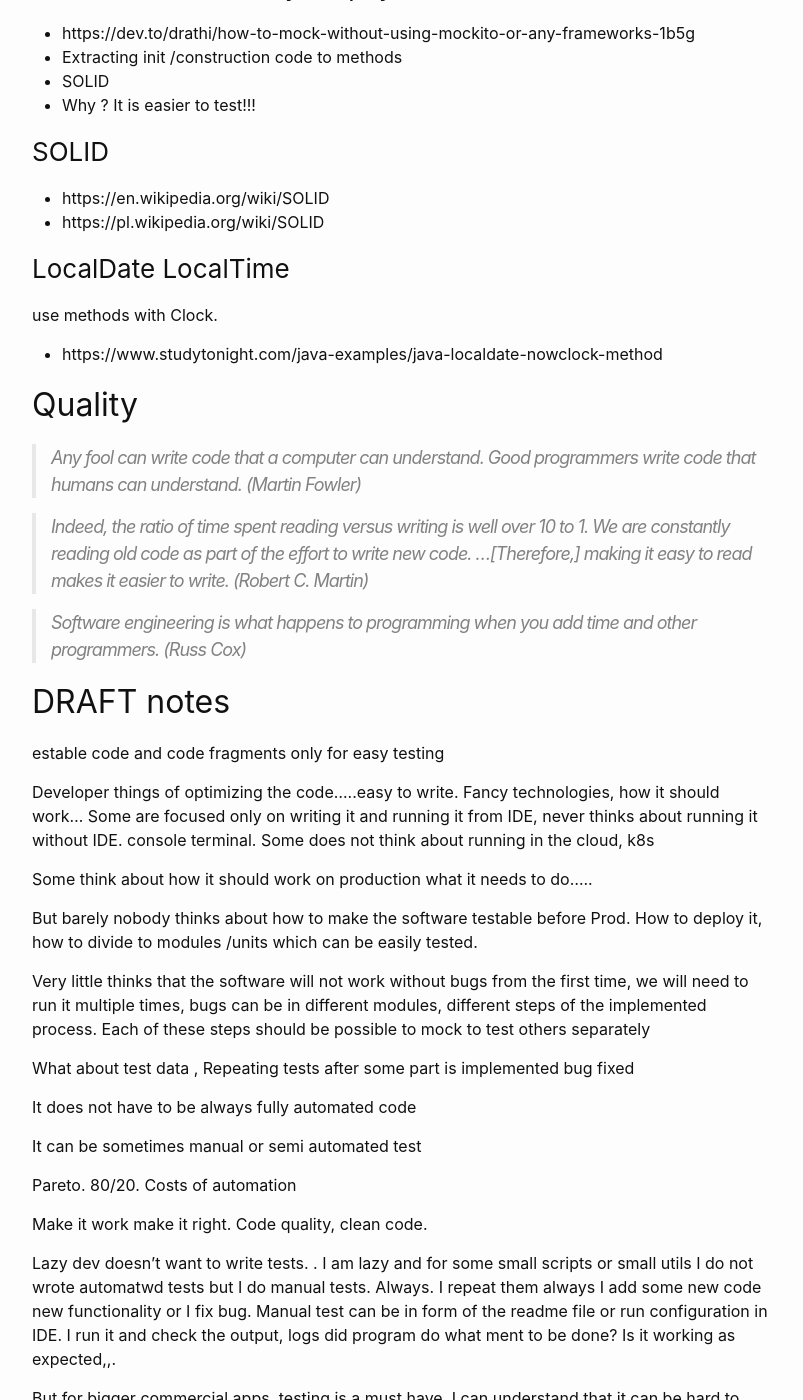
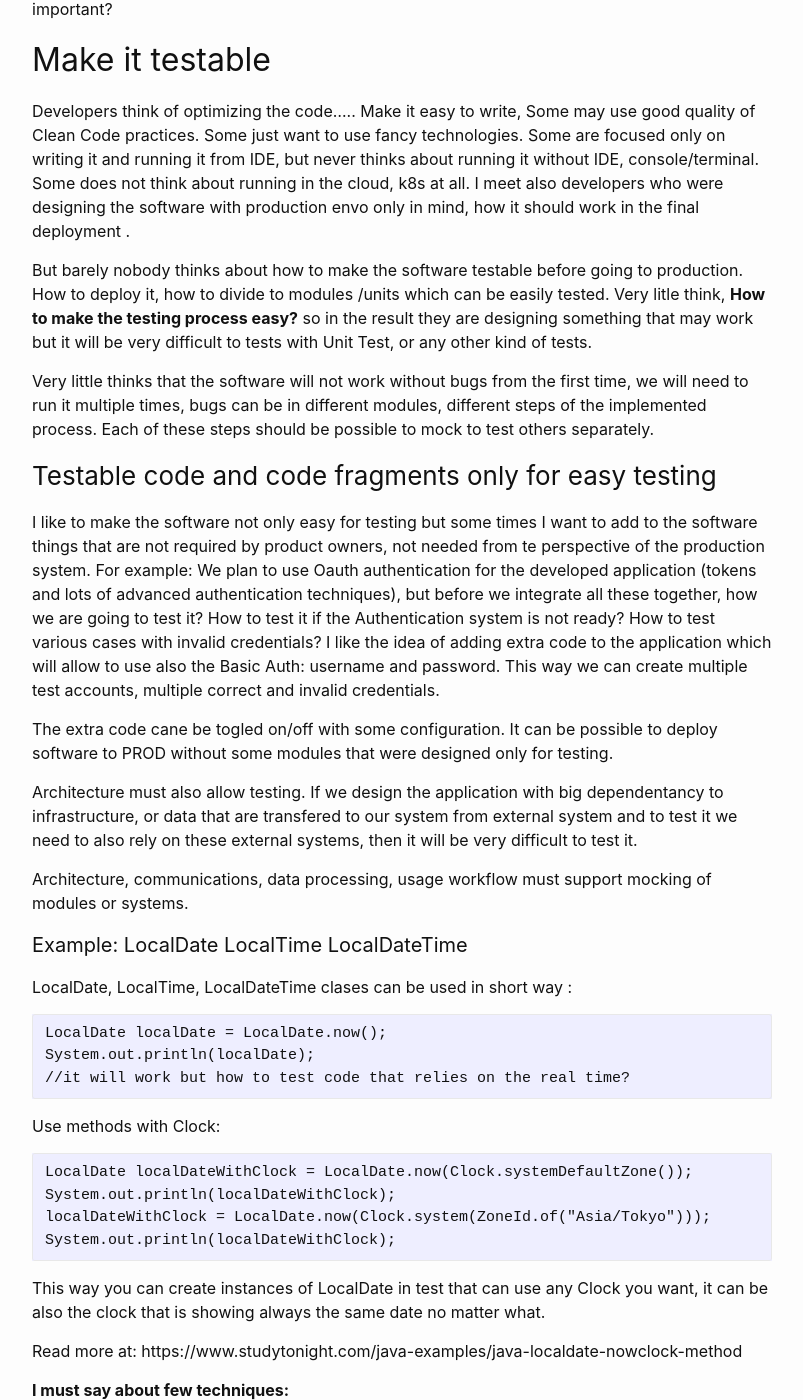
Before and after one commit to jacekkowalczyk82/jacekkowalczyk82.github.io, a Jekyll site: the page built from _posts/2024-06-26-software-quality-and-testing-essay.md, in a window 1280 px wide and 1400 px high, scrolled down 3306 px. Shown: the whole window, without its empty margins (238-1041 px from the left). Built offline with Jekyll 4.4.1, drawn with Linux system fonts in a browser that asks for light colours; some of the changed text lies outside the part shown.

Commit message:
_posts/2024-06-26-software-quality-and-testing-essay.md

````diff
--- a/_posts/2024-06-26-software-quality-and-testing-essay.md
+++ b/_posts/2024-06-26-software-quality-and-testing-essay.md
@@ -8,43 +8,49 @@ tags: [java,software,quality,tests,testings]
 
 # Essay about Software Quality and Testing
 
-Recently I noticed  something that make me sad. I noticed that Developers do not want to write tests. Maybe not all, maybe only some of them... but ....
+Recently I noticed something that make me sad. I noticed that developers do not want to write tests. Maybe not all, maybe only some of them... but ....
+
+## Quality
+
+I will start with some quotations of IT authorities.
+
+> Any fool can write code that a computer can understand. Good programmers write code that humans can understand. (Martin Fowler)
+
+> Indeed, the ratio of time spent reading versus writing is well over 10 to 1. We are constantly reading old code as part of the effort to write new code. ...[Therefore,] making it easy to read makes it easier to write. (Robert C. Martin)
+
+> Software engineering is what happens to programming when you add time and other programmers. (Russ Cox)
+
 
 
 ## Rules and laws
 
 Every software engineer probably heard about the Good Chep Fast triangle -  You can pick only 2 of 3.
 
-![Good-Cheap-Fast](/assets/images/d4fa412bc99a5d8f571cce04a61fac83.png)
+
+![Good-Cheap-Fast](/assets/images/d4fa412bc99a5d8f571cce04a61fac83.png)(I do not remember where I found this image.)
 
 I always say the we should always pick Good (in terms of Quality) and one of the others corners.
 
 I also believed that every person, software engineers, testers, product owners, project managers in every IT software company knows this relation of costs of fixing bugs during the Software Development Live Cycle.
 
-![cost-of-defects-in-SDLC](/assets/images/cost-of-defects-in-SDLC.png) (Picture  from page:
+![cost-of-defects-in-SDLC](/assets/images/cost-of-defects-in-SDLC.png) (Picture from:
 https://www.functionize.com/blog/the-cost-of-finding-bugs-later-in-the-sdlc)
 
 Now I am not so sure about the last....
 
-Another rule, that I want to mention is the 80/20 rule - Pareto Principle https://en.wikipedia.org/wiki/Pareto_principle .
+Another rule, that I want to mention is the 80/20 rule - Pareto Principle (https://en.wikipedia.org/wiki/Pareto_principle) .
 
 Some can say that they do not belive this kind of laws, like: Pareto rule, or Murphy's law (https://en.wikipedia.org/wiki/Murphy%27s_law).
 Some can say it is just a theory and not real law.
 
-I must say that all these years spent in IT endustry taught me that it is real. It happend to me very often that after implementing 80% of functionality or 80% of tasks that were planned for Scrum Sprint, I am finding out that the last 20% of work needs 5 times more time. All planning goes to trash. The same happens with planning work for implementing the main code and  adding tests for it. I t happend for me also many times that I implementd the main code in few hours and to cover this code with tests (happy path plus some corner/edge cases) I needed few more days.
+I must say that all these years spent in IT endustry taught me that it is real. It happend to me very often that after implementing 80% of functionality or 80% of tasks that were planned for Scrum Sprint, I am finding out that the last 20% of work needs 5 times more time. All planning goes to trash. The same happens with planning work for implementing the main code and  adding tests for it. It happend for me also many times that I implementd the main code in few hours and to cover this code with tests (happy path plus some corner/edge cases) I needed few more days.
 
-### Pareto Rule 80 / 20
+Why I am saying about all these? Simply, we should take this into account when planning work related. We need to resever lots of time for development and more for testing, we need to reserve some time for simple things and more for complex. Otherwise we will deliver to Production on time but it will by buggy as hell. I would not like to maintains such production system.
 
-* 80 % of work is done in 20 % of time
-* the rest 20 % of work needs 80 % of time to finish it.
+### Pareto Rule 80/20
 
-### Entropy, Chaos Theory, Murphy's law
-
-* https://en.wikipedia.org/wiki/Chaos_theory
-
-> Software entropy is the risk that changing existing software will result in unexpected problems, unmet objectives, or both. Although negligible when software is first created, software entropy grows with each development iteration.
-
-> Anything that can go wrong will go wrong.
+* 80% of work is done in 20% of time
+* the rest 20% of work needs 80% of time to finish it.
 
 ### Happy Path bs Edge cases
 
@@ -55,7 +61,13 @@ I must say that all these years spent in IT endustry taught me that it is real.
 * In reality it can be 95 / 5.
 
 
+### Entropy, Chaos Theory, Murphy's law
 
+* https://en.wikipedia.org/wiki/Chaos_theory
+
+> Software entropy is the risk that changing existing software will result in unexpected problems, unmet objectives, or both. Although negligible when software is first created, software entropy grows with each development iteration.
+
+> Anything that can go wrong will go wrong.
 
 ## TDD
 
@@ -68,11 +80,53 @@ If TDD is not working in real life so what to do, how to bring more quality to c
 
 ## Make it testable
 
+Developers think of optimizing the code..... Make it easy to write, Some may use good quality of Clean Code practices. Some just want to use fancy technologies. Some are focused only on writing it and running it from IDE, but never thinks about running it without IDE, console/terminal. Some does not think about running in the cloud, k8s at all. I meet also developers who were designing the software with production envo only in mind, how it should work in the final deployment .
+
+But barely nobody thinks about how to make the software testable before going to production. How to deploy it, how to divide to modules /units which can be easily tested. Very litle think, **How to make the testing process easy?** so in the result they are designing something that may work but it will be very difficult to tests with Unit Test, or any other kind of tests.
+
+Very little thinks that the software will not work without bugs from the first time, we will need to run it multiple times, bugs can be in different modules, different steps of the implemented process.
+Each of these steps should be possible to mock to test others separately.
+
+### Testable code and code fragments only for easy testing
+
+I like to make the software not only easy for testing but some times I want to add to the software things that are not required by product owners, not needed from te perspective of the production system. For example: We plan to use Oauth authentication for the developed application (tokens and lots of advanced authentication techniques), but before we integrate all these together, how we are going to test it? How to test it if the Authentication system is not ready? How to test various cases with invalid credentials? I like the idea of adding extra code to the application which will allow to use also the Basic Auth: username and password. This way we can create multiple test accounts, multiple correct and invalid credentials.
+
+The extra code cane be togled on/off with some configuration. It can be possible to deploy software to PROD without some modules that were designed only for testing.
+
+Architecture must also allow testing. If we design the application with big dependentancy to infrastructure, or data that are transfered to our system from external system and to test it we need to also rely on these external systems, then it will be very difficult to test it.
+
+Architecture, communications, data processing, usage workflow must support mocking of modules or systems.
+
+
+#### Example: LocalDate LocalTime LocalDateTime
+
+LocalDate, LocalTime, LocalDateTime clases can be used in short way :
+
+```
+LocalDate localDate = LocalDate.now();
+System.out.println(localDate);
+//it will work but how to test code that relies on the real time?
+```
+
+Use methods with Clock:
+
+```
+LocalDate localDateWithClock = LocalDate.now(Clock.systemDefaultZone());
+System.out.println(localDateWithClock);
+localDateWithClock = LocalDate.now(Clock.system(ZoneId.of("Asia/Tokyo")));
+System.out.println(localDateWithClock);
+```
+
+This way you can create instances of LocalDate in test that can use any Clock you want, it can be also the clock that is showing always the same date no matter what.
+
+Read more at: https://www.studytonight.com/java-examples/java-localdate-nowclock-method
+
+
+**I must say about few techniques:**
+
 * Composition over inheritance
 * SOLID
 * Mocks
-
-
 
 
 ### Composition over inheritance
@@ -87,116 +141,79 @@ If TDD is not working in real life so what to do, how to bring more quality to c
 
 ### Plain Mocks with Polymorphysm
 
-* https://dev.to/drathi/how-to-mock-without-using-mockito-or-any-frameworks-1b5g
-* Extracting init /construction code to methods
-* SOLID
-* Why ? It is easier to test!!!
+Before mockito library was invented there were techniques that allow to design the code in teh way that some pieces of it can be mocked. You can read more about this here: https://dev.to/drathi/how-to-mock-without-using-mockito-or-any-frameworks-1b5g
+
+The basic rule, I learned is to extract init /construction code to methods, so we can then overwrite them in the child classes.
+SOLID rules help to make code that is easy for mocking and for testing.
 
 
 ### SOLID
+
+Good developers should know, and the best of them should even use it daily. This very know principle of writing the Clean Code.
 
 * https://en.wikipedia.org/wiki/SOLID
 * https://pl.wikipedia.org/wiki/SOLID
 
 
+## Test Data
 
-### LocalDate LocalTime
+What about test data? All systems are working with some data. We should prepare a lot of test data, for all stage environments before PROD (DEV, TEST, PREPROD or what ever naming you are using).
 
-use methods with Clock.
+## Automated vs manual
+
+During the whole development process of the software we will need to repeat tests many times, do some regressions. It is good to have automated tests but ...
+
+It does not have to be always fully automated, It can be sometimes manual or semi automated testing. I know manual testing is not the best way but ...
+again we need to remember the Pareto 80/20 when talking about costs of automation of tests. I preffer to automate what is easy to automate, or what can be mistake prone during manual tests. I also prefere to find some balance and **sometimes semi automated tests is the best choice**.
 
 
-* https://www.studytonight.com/java-examples/java-localdate-nowclock-method
+Lazy dev doesn't want to write tests. I am lazy and for some small scripts or small utils I do not wrote automated tests but I do manual tests - Always.
+I repeat them always, I add some new code new functionality or I fix bug.
+Manual test can be in form of the readme file or run configuration in IDE.
+I run it and check the output, logs, did the program do what ment to be done? Is it working as expected...
+
+But for bigger commercial apps, testing is a must have.
+I can understand that it can be hard to write tests for the legacy old application that no one want to touch...
+
+But when starting new project that is going to be cloud based with popular technology stack like Java, Spring Boot on k8s, what is the excuse not to write tests? This technology stack provides a lot of tools for nice automated testing, for example: Mockito, Mock Server.
+
+## Make it work. Make it right. Code quality, clean code.
+
+Many years ago, my collegue and manager tought me: "Make it work. Make it right." - First, I am focussing on making the software just to work, and then I am cleaning it, fixing, making better, more testable and deliver it with tests.
+
+It is important that we should not stop after "Make it work". There is extra work to do after that.
+
+We shoulld do some cleaning, refactoring. Do not say I will do it later later.
+
+**Define you DOD - Definition of Done - It is done when it is working right and it is well tested.**
+
+"I will do it later" is leading to deployment ot production without propper testing. I heard many times: lets do not write these tests right now as we will refactor the code and we will need to fix test again after refactoring. **How can you be sure that you rafactored code correcly?**
+
+You might test it manually. OK, but I think you aware that manual testing is very time consuming and error prone?
+
+I heard also many times: We are in hurry, the deadline is coming. We need to deliver it fast to production. We will write automated tests later after delivery.
+
+Guess what. There will be no time for housekeeping work and adding tests to production working code. There will be new features or bugs to solve.
+
+To deliver fast/accelerate use correcly the CICD processes. CICD includes testing for every new feature. In a loop.
+
+![www.abtasty.com-cicd.png](/assets/images/www.abtasty.com-cicd.png) (Picture from: https://www.abtasty.com/ci-cd/)
 
 
-## Quality
+## Final thoughts
 
-> Any fool can write code that a computer can understand. Good programmers write code that humans can understand. (Martin Fowler)
-
-> Indeed, the ratio of time spent reading versus writing is well over 10 to 1. We are constantly reading old code as part of the effort to write new code. ...[Therefore,] making it easy to read makes it easier to write. (Robert C. Martin)
-
-> Software engineering is what happens to programming when you add time and other programmers. (Russ Cox)
+**Testing is complex and very important process and we should never do any other activities at the expense of testing. To deliver Good Quality software we must Test.**
 
 
+## Books and resources not only about testing
 
-
-## DRAFT notes
-
-
-estable code and code fragments only for easy testing
-
-Developer things of optimizing the code.....easy to write. Fancy technologies, how it should work... Some are focused only on writing it and running it from IDE, never thinks about running it without IDE. console terminal. Some does not think about running in the cloud, k8s
-
-Some think about how it should work on production what it needs to do.....
-
-But barely nobody thinks about how to make the software testable before Prod. How to deploy it, how to divide to modules /units which can be easily tested.
-
-Very little thinks that the software will not work without bugs from the first time, we will need to run it multiple times, bugs can be in different modules, different steps of the implemented process.
-Each of these steps should be possible to mock to test others separately
-
-
-What about test data ,
-Repeating tests after some part is implemented bug fixed
-
-It does not have to be always fully automated code
-
-It can be sometimes manual or semi automated test
-
-Pareto. 80/20. Costs of automation
-
-
-
-
-
-
-Make it work make it right. Code quality, clean code.
-
-Lazy dev doesn't want to write tests. . I am lazy and for some small scripts or small utils I do not wrote automatwd tests but I do manual tests. Always. I repeat them always I add some new code new functionality or I fix bug. Manual test can be in form of the readme file or run configuration in IDE.
-I run it and check the output, logs did program do what ment to be done? Is it working as expected,,.
-
-
-But for bigger commercial apps, testing is a must have.
-I can understand that it can be hard to write tests for the legacy old application that no one want to touch..,.
-
-Bit when starting new project that is going to be cloud based with popular technology stack Java spring boot on k8s, what  is the excuse not to write tests?
-
-Refactoring
-
-I will do it Later
-
-We. Would need to fix tests after refactoring
-
-We are in hurry, the deadline is coming we need to deliver fast, after delivery you prod
-.. guess what. There will be no time for housekeeping work and adding tests to production working code. There will be new features or bugs to solve
-
-to deliver fast, accelerate is the CICD. CICD includes testing for every new feature. In a loop
-
-Architecture must also allow testing, if we assume design the application with  big dependent idea to infrastructure, zaleNosci między modułami że dane przychodA tylko w jeden sposób i że nie są się podmienić modułu na nocka yo będzie ciężko to przetestować
-
-Architecture communications, data processing, usage workflow must support mocking of modules systems. Infrastructure or data.
-
-
-
-Books
-Clean code
-Clean architecture
-
-Martin Fowler continuous delivery
-Accelerate
-Phenix project? Może nie bo to trochę inna tematyka a trochę SRE.
-
-
-
-## Books not only about testing
-
-linki z amazona
-
-* [Clean Code: A Handbook of Agile Software Craftsmanship By Robert C. Martin](https://learning.oreilly.com/library/view/clean-code-a/9780136083238/)
-* [The Art of Software Testing, 3rd Edition](https://learning.oreilly.com/library/view/the-art-of/9781118133156/)
-* [Continuous Delivery: Reliable Software Releases through Build, Test, and Deployment Automation by David Farley, Jez Humble ](https://learning.oreilly.com/library/view/continuous-delivery-reliable/9780321670250/)
-* [Pragmatic Software Testing: Becoming an Effective and Efficient Test Professional](https://learning.oreilly.com/library/view/pragmatic-software-testing/9780470127902/)
-* [The Pragmatic Programmer: your journey to mastery, 20th Anniversary Edition, 2nd Edition](https://learning.oreilly.com/library/view/the-pragmatic-programmer/9780135956977/)
-* [Site Reliability Engineering: How Google Runs Production Systems](https://learning.oreilly.com/library/view/site-reliability-engineering/9781491929117/)
+* https://martinfowler.com/
+* [Clean Code: A Handbook of Agile Software Craftsmanship By Robert C. Martin](https://www.amazon.com/Clean-Code-Handbook-Software-Craftsmanship/dp/0132350882)
+* [The Art of Software Testing, 3rd Edition](https://www.amazon.com/Art-Software-Testing-Glenford-Myers/dp/1118031962)
+* [Continuous Delivery: Reliable Software Releases through Build, Test, and Deployment Automation by David Farley, Jez Humble](https://www.amazon.com/Continuous-Delivery-Deployment-Automation-Addison-Wesley/dp/0321601912)
+* [Pragmatic Software Testing: Becoming an Effective and Efficient Test Professional](https://www.amazon.com/Pragmatic-Software-Testing-Effective-Professional/dp/0470127902)
+* [The Pragmatic Programmer: your journey to mastery, 20th Anniversary Edition, 2nd Edition](https://www.amazon.com/Pragmatic-Programmer-journey-mastery-Anniversary/dp/0135957052)
+* [Site Reliability Engineering: How Google Runs Production Systems](https://www.amazon.com/Site-Reliability-Engineering-Production-Systems/dp/149192912X)
 * [SRE Books](https://sre.google/books/)
-
-* [The Phoenix Project](https://learning.oreilly.com/library/view/the-phoenix-project/9781457191350/)
-* [Accelerate](https://learning.oreilly.com/library/view/accelerate/9781457191435/)
+* [The Phoenix Project](https://www.amazon.com/Phoenix-Project-DevOps-Helping-Business/dp/0988262592)
+* [Accelerate](https://www.amazon.com/Accelerate-Software-Performing-Technology-Organizations/dp/1942788339/)
````
Also changed, not shown: assets/images/www.abtasty.com-cicd.png (added).
